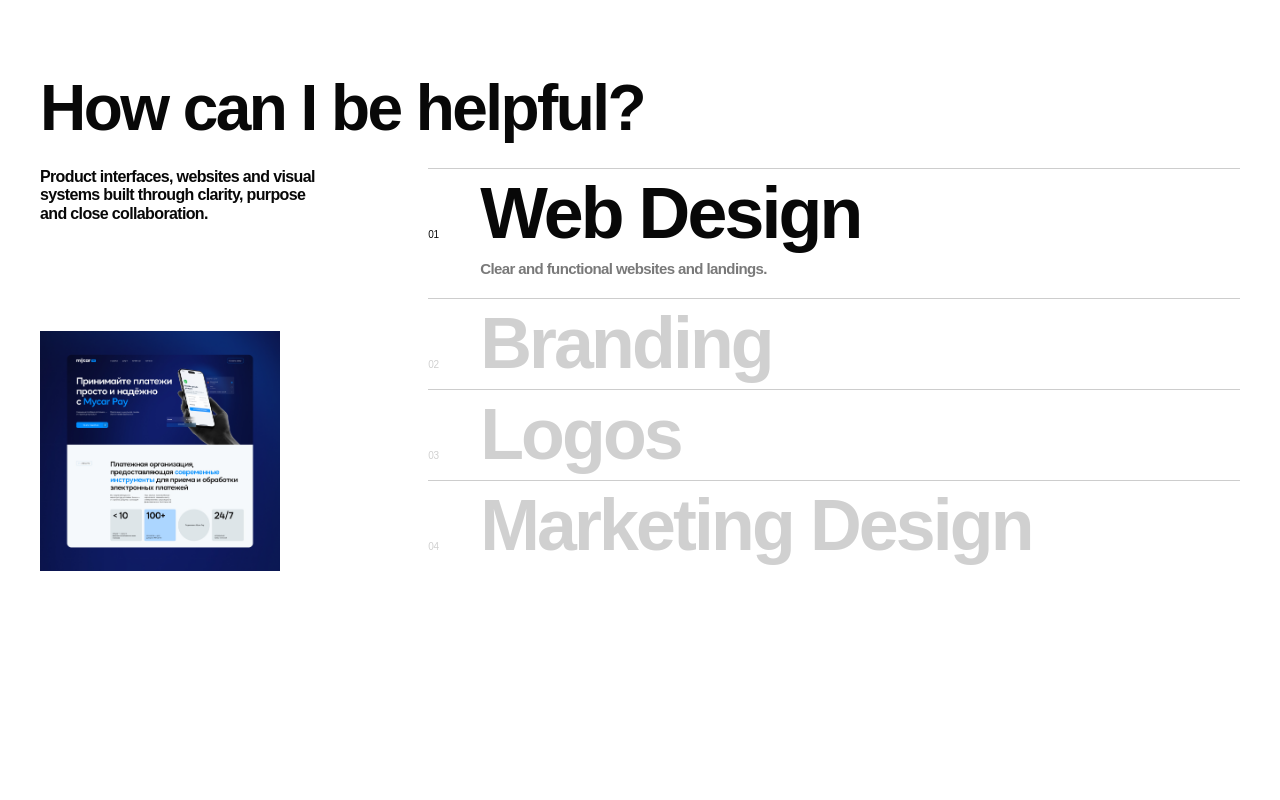
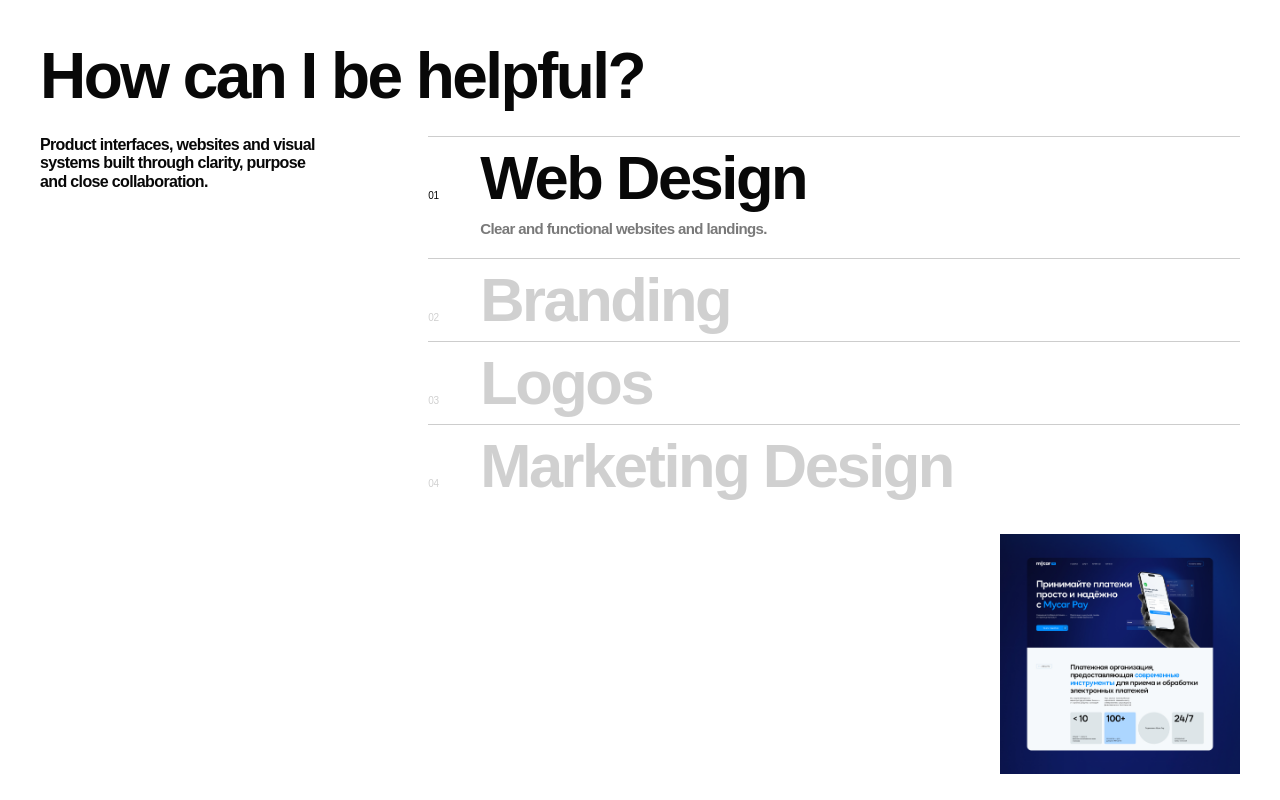
Before and after one commit to yemirades/site, a Next.js app: page / in a window 1280 px wide. Shown: the part 4160-4960 px from the top of the page. Built offline with nearby package versions, Linux system fonts and the light colour scheme; a web font is replaced by a local one.

Commit message:
Refine portfolio layout and accent

```diff
--- a/src/components/Services.tsx
+++ b/src/components/Services.tsx
@@ -76,7 +76,7 @@ export function Services() {
   }, [lang]);
 
   return (
-    <section id="services" className="theme-surface px-4 pb-24 pt-16 sm:px-8 sm:py-32 lg:px-10">
+    <section id="services" className="theme-surface px-4 pb-14 pt-14 sm:px-8 sm:pb-20 sm:pt-24 lg:px-10">
       <div className="mx-auto min-w-0 max-w-[1200px] pt-4 sm:pt-5 lg:max-w-none">
         <Reveal className="min-w-0">
           <h2 className="max-w-[820px] font-hero text-[42px] font-semibold leading-[0.9] tracking-[-0.045em] sm:text-[64px]">
@@ -86,12 +86,62 @@ export function Services() {
 
         <div className="mt-3 grid min-w-0 gap-3 sm:mt-[30px] sm:grid-cols-[minmax(180px,0.75fr)_minmax(0,1.7fr)] sm:gap-[30px]">
           <Reveal className="h-full">
-            <div className="flex h-full items-end justify-between gap-4 sm:max-w-[280px] sm:flex-col sm:items-start sm:justify-start sm:gap-0">
-              <p className="min-w-0 flex-1 self-end text-[14px] font-medium leading-[1.15] sm:flex-none sm:self-start sm:text-[16px]">
+            <div className="sm:max-w-[280px]">
+              <p className="min-w-0 text-[14px] font-medium leading-[1.15] sm:text-[16px]">
                 {bindShortWords(intro)}
               </p>
+            </div>
+          </Reveal>
 
-              <div className="aspect-square w-[clamp(124px,34vw,136px)] shrink-0 self-end overflow-hidden rounded-[14px] bg-[var(--soft)] sm:mt-auto sm:w-full sm:max-w-[240px] sm:self-auto sm:rounded-[20px]">
+          <div ref={servicesListRef} className="min-w-0">
+            {services[lang].map((s, i) => (
+              <Reveal key={s.title} delay={i * 0.04}>
+                <article
+                  data-service-index={i}
+                  className="border-t border-[var(--line)]"
+                  onMouseEnter={() => setActiveService(i)}
+                  onFocus={() => setActiveService(i)}
+                >
+                  <button
+                    type="button"
+                    aria-expanded={activeService === i}
+                    onClick={() => setActiveService(i)}
+                    className={`flex w-full items-baseline gap-4 py-3 text-left transition-[color,opacity] duration-300 sm:gap-6 ${
+                      activeService === i
+                        ? "text-[var(--ink)] opacity-100"
+                        : "text-[var(--muted)] opacity-35 hover:text-[#8ce02b] hover:opacity-100"
+                    }`}
+                  >
+                    <span className="w-7 shrink-0 text-[10px] tabular-nums">
+                      0{i + 1}
+                    </span>
+                    <h3 className="min-w-0 font-hero text-[34px] font-medium leading-[0.94] tracking-[-0.035em] sm:text-[clamp(40px,4.8vw,64px)]">
+                      {bindShortWords(s.title)}
+                    </h3>
+                  </button>
+
+                  <motion.div
+                    initial={false}
+                    animate={{
+                      gridTemplateRows:
+                        activeService === i ? "1fr" : "0fr",
+                      opacity: activeService === i ? 1 : 0,
+                    }}
+                    transition={{ duration: 0.35, ease: [0.22, 1, 0.36, 1] }}
+                    className="grid"
+                  >
+                    <div className="overflow-hidden">
+                      <p className="pb-5 pl-11 text-[13px] leading-[1.3] text-[var(--muted)] sm:pl-[52px] sm:text-[15px]">
+                        {bindShortWords(s.desc)}
+                      </p>
+                    </div>
+                  </motion.div>
+                </article>
+              </Reveal>
+            ))}
+
+            <Reveal delay={0.08} className="mt-5 flex justify-end sm:mt-7">
+              <div className="aspect-square w-[48%] max-w-[180px] shrink-0 overflow-hidden bg-[var(--soft)] sm:w-[38%] sm:max-w-[240px]">
                 <AnimatePresence mode="wait" initial={false}>
                   {activeService === 3 ? (
                     <motion.video
@@ -132,55 +182,7 @@ export function Services() {
                   )}
                 </AnimatePresence>
               </div>
-            </div>
-          </Reveal>
-
-          <div ref={servicesListRef} className="min-w-0">
-            {services[lang].map((s, i) => (
-              <Reveal key={s.title} delay={i * 0.04}>
-                <article
-                  data-service-index={i}
-                  className="border-t border-[var(--line)]"
-                  onMouseEnter={() => setActiveService(i)}
-                  onFocus={() => setActiveService(i)}
-                >
-                  <button
-                    type="button"
-                    aria-expanded={activeService === i}
-                    onClick={() => setActiveService(i)}
-                    className={`flex w-full items-baseline gap-4 py-3 text-left transition-[color,opacity] duration-300 sm:gap-6 ${
-                      activeService === i
-                        ? "text-[var(--ink)] opacity-100"
-                        : "text-[var(--muted)] opacity-35 hover:text-[#3e009c] hover:opacity-100"
-                    }`}
-                  >
-                    <span className="w-7 shrink-0 text-[10px] tabular-nums">
-                      0{i + 1}
-                    </span>
-                    <h3 className="min-w-0 font-hero text-[38px] font-medium leading-[0.92] tracking-[-0.035em] sm:text-[clamp(44px,5.6vw,76px)]">
-                      {bindShortWords(s.title)}
-                    </h3>
-                  </button>
-
-                  <motion.div
-                    initial={false}
-                    animate={{
-                      gridTemplateRows:
-                        activeService === i ? "1fr" : "0fr",
-                      opacity: activeService === i ? 1 : 0,
-                    }}
-                    transition={{ duration: 0.35, ease: [0.22, 1, 0.36, 1] }}
-                    className="grid"
-                  >
-                    <div className="overflow-hidden">
-                      <p className="pb-5 pl-11 text-[13px] leading-[1.3] text-[var(--muted)] sm:pl-[52px] sm:text-[15px]">
-                        {bindShortWords(s.desc)}
-                      </p>
-                    </div>
-                  </motion.div>
-                </article>
-              </Reveal>
-            ))}
+            </Reveal>
           </div>
         </div>
       </div>
```
